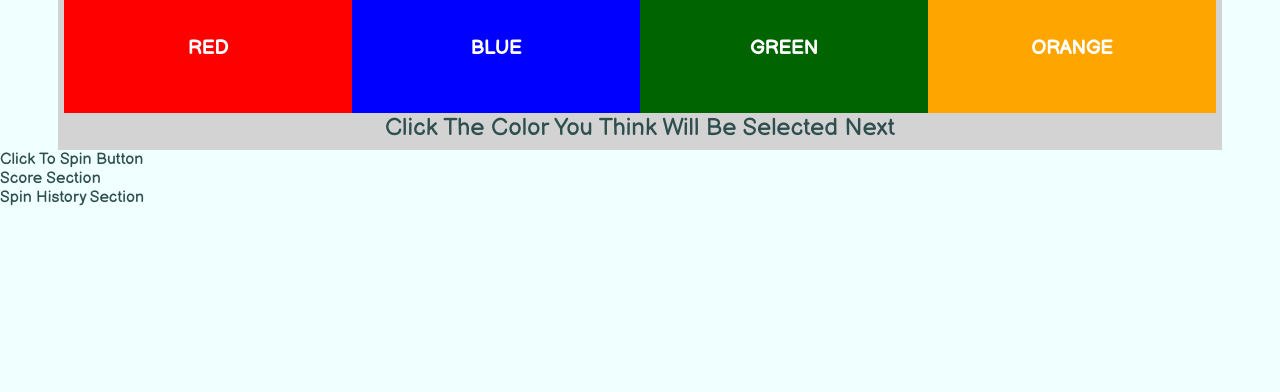
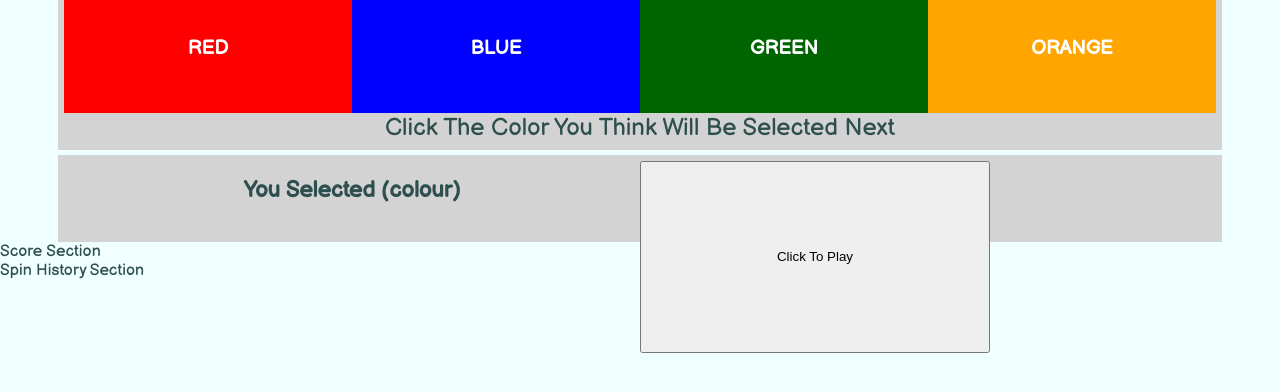
Before and after one commit to stephenlynch-ops/Guessing_Wheel, a plain HTML site: page index.html in a window 1280 px wide. Shown: the part 224-616 px from the top of the page. Drawn offline with Linux system fonts and the light colour scheme.

Commit message:
FEAT: Add structure to play the game section

```diff
--- a/assets/css/styles.css
+++ b/assets/css/styles.css
@@ -126,3 +126,46 @@ body {
     font-size: 3vh;
     margin: 2px;
 }
+
+/* Click To Play Section Styles */
+
+#play-the-game-section {
+    width: 100%;
+    margin-top: 5px;
+}
+
+#game-play-board {
+    width: 90%;
+    height: 75px;
+    padding: 6px;
+    margin: auto;
+    background-color: #d3d3d3;
+}
+
+#users-pick-information {
+    width: 50%;
+    height: 100%;
+    float: left;
+    line-height: auto;
+    font-size: larger;
+}
+
+#users-feedback {
+    text-align: center;
+    margin: 5px;
+    padding: 2%;
+}
+
+#click-to-play-button {
+    width: 50%;
+    margin: auto;
+    float: right;
+}
+
+#click-to-play {
+    width: 100%;
+    height: 100%;
+    max-width: 350px;
+    margin: auto;
+    padding: 15%;
+}
--- a/index.html
+++ b/index.html
@@ -25,7 +25,16 @@
         </div>
     </section>
 
-    <section>Click To Spin Button</section>
+    <section id="play-the-game-section">
+        <div id="game-play-board">
+            <div id="users-pick-information">
+                <h3 id="users-feedback">You Selected <span id="users-pick">(colour)</span></h3>
+            </div>
+            <div id="click-to-play-button">
+                <button id="click-to-play">Click To Play</button>
+            </div>
+        </div>
+    </section>
 
     <section>Score Section</section>
 
```
